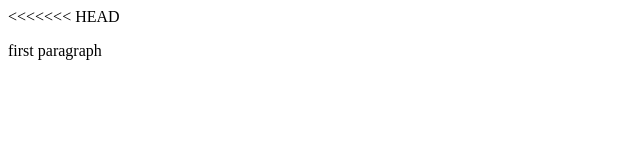
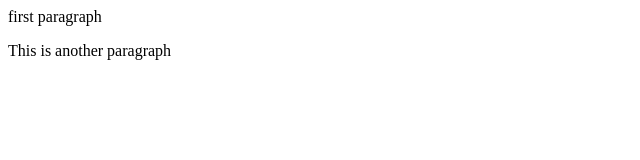
Before and after one commit to Megabit004/Test, a plain HTML site: page index.html in a window 1280 px wide. Shown: the whole page, without its empty margins (0-640 px from the left). Drawn offline with Linux system fonts and the light colour scheme.

Commit message:
add some paragraph

```diff
--- a/index.html
+++ b/index.html
@@ -1,10 +1,11 @@
 <DOCTYPE! html>
 <html>
 <body>
-<<<<<<< HEAD
 <p>
   first paragraph
   </p>
-
+<p>
+This is another paragraph
+</p>
 </body>
 </html>
```
